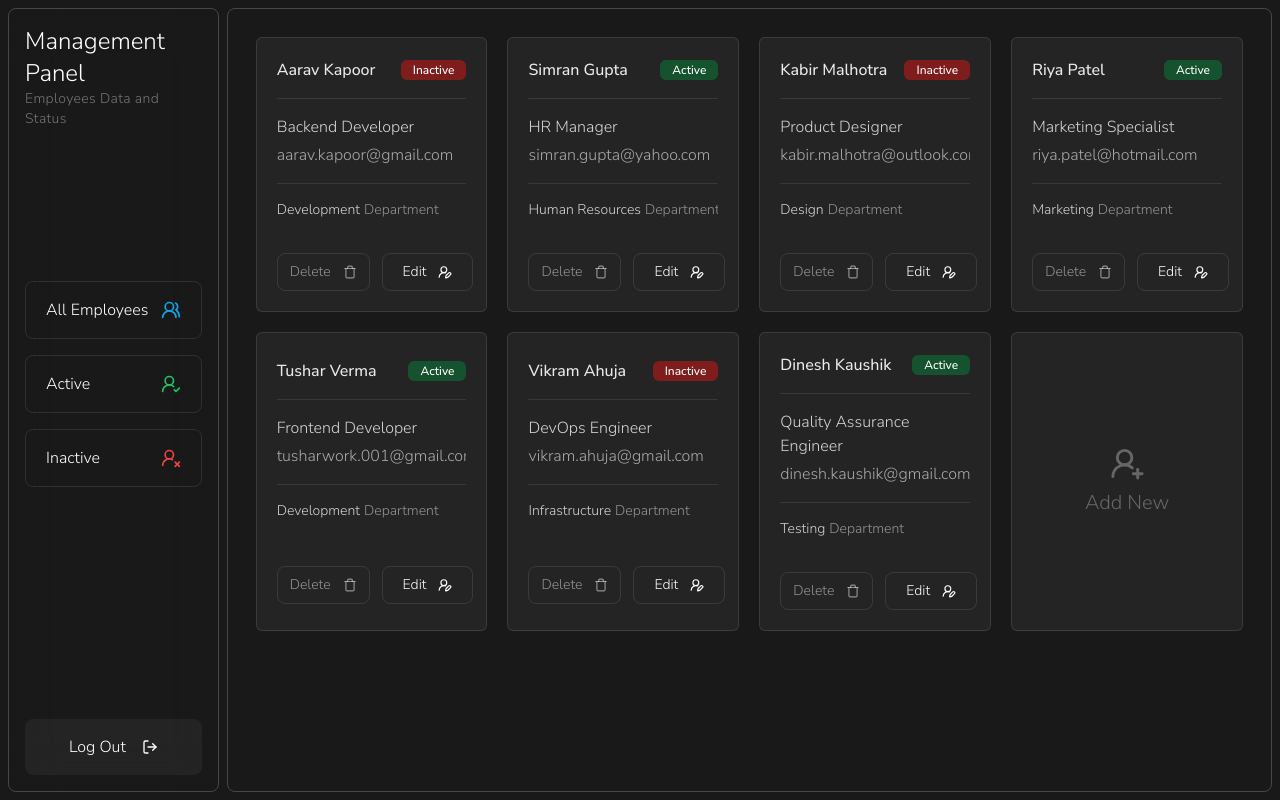
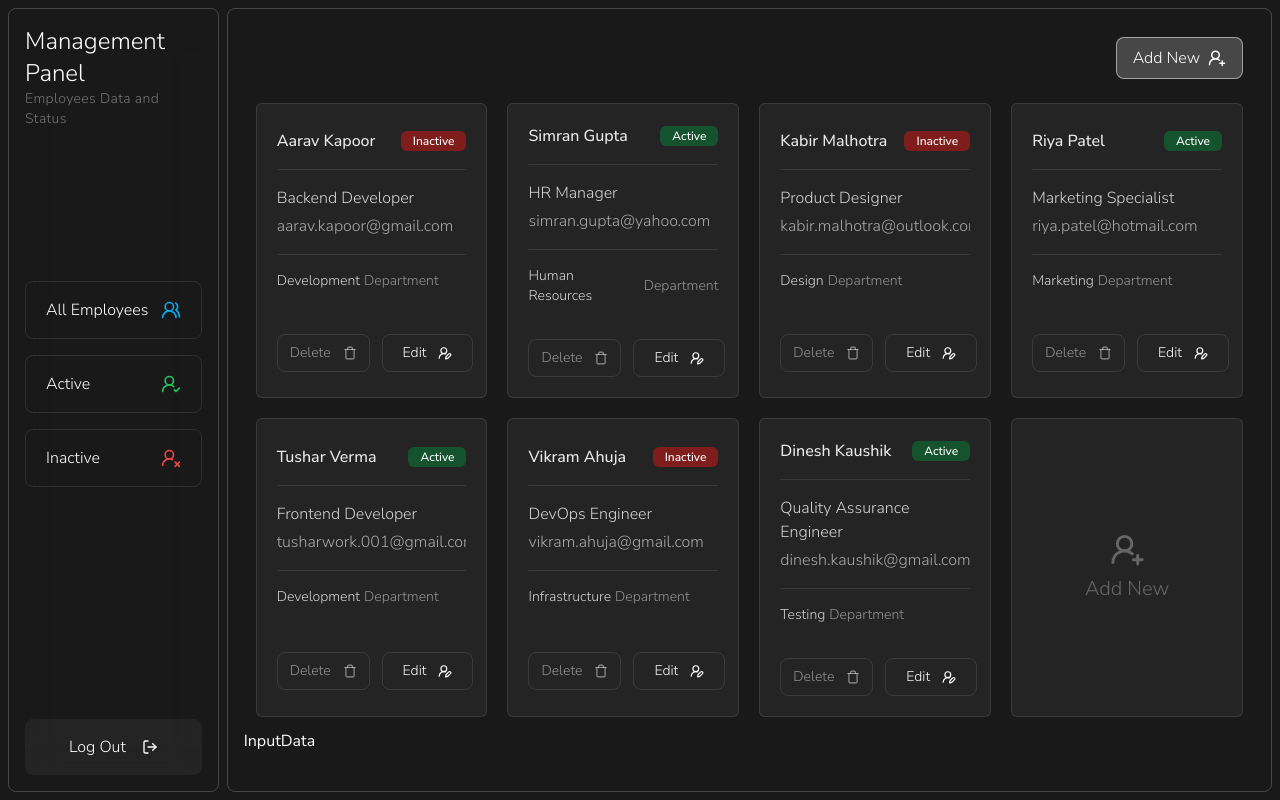
Before and after one commit to gitboytushar/RBAC-Management-App, a React (Vite) app in the folder frontend/: page / in a window 1280 px wide. Built offline with nearby package versions, Linux system fonts and the light colour scheme.

Commit message:
Add btn for new data input

```diff
--- a/frontend/src/App.jsx
+++ b/frontend/src/App.jsx
@@ -7,7 +7,7 @@ import Inactive from './pages/Inactive'
 
 function App () {
   return (
-    <div className='bg-black/90 text-white h-screen p-2'>
+    <div className='bg-black/90 text-white h-screen p-2 relative'>
       <Router>
         <Routes>
           {/* entry point */}
--- a/frontend/src/components/Home/Cards.jsx
+++ b/frontend/src/components/Home/Cards.jsx
@@ -7,7 +7,7 @@ import {
   TooltipTrigger
 } from '@/components/ui/tooltip'
 
-const Cards = () => {
+const Cards = ({ home }) => {
   const employees = [
     {
       id: 1,
@@ -116,7 +116,7 @@ const Cards = () => {
 
               <hr className='my-4 rounded-full opacity-10' />
 
-              <p className='mt-4 flex items-center justify-center md:justify-start gap-1 text-sm overflow-x-auto whitespace-nowrap hide-the-scrollbar'>
+              <p className='mt-4 flex flex-col md:flex-row items-center justify-center md:justify-start gap-1 gap-y-0 text-sm'>
                 <span className='text-white/80'>{items.department}</span>
                 <span className='text-white/50'>Department</span>
               </p>
@@ -126,11 +126,11 @@ const Cards = () => {
 
             {/* edit data buttons */}
             <div className='flex flex-col md:flex-row items-center justify-between gap-3'>
-              <button className='py-2 px-3 w-full md:w-1/2 rounded-lg border border-white/10 bg-transparent hover:border-transparent hover:bg-white/5 transition-all duration-300 ease-in-out flex items-center justify-center gap-3 text-white/50 hover:text-white'>
+              <button className='py-2 px-3 w-full md:w-1/2 rounded-lg border border-white/10 bg-transparent hover:border-transparent hover:bg-white/5 active:scale-95 transition-all duration-100 ease-in-out flex items-center justify-center gap-3 text-white/50 hover:text-white'>
                 <span className='text-sm'>Delete</span>
                 <Trash size={14} />
               </button>
-              <button className='py-2 px-5 w-full md:w-1/2 rounded-lg border border-white/10 bg-transparent hover:border-transparent hover:bg-white/5 transition-all duration-300 ease-in-out flex items-center justify-center gap-3'>
+              <button className='py-2 px-5 w-full md:w-1/2 rounded-lg border border-white/10 bg-transparent hover:border-transparent hover:bg-white/5 active:scale-95 transition-all duration-100 ease-in-out flex items-center justify-center gap-3'>
                 <span className='text-sm'>Edit</span>
                 <UserRoundPen size={14} />
               </button>
@@ -139,6 +139,7 @@ const Cards = () => {
         ))}
 
       {/* add new data button */}
+      {home === 'true' && (
         <button className='border bg-white/5 border-white/10 active:scale-95 transition-all duration-200 ease-linear p-5 rounded-md font-light flex items-center justify-center min-h-[270px]'>
           <div className='text-white/30 flex flex-col-reverse items-center justify-center gap-2 w-fit p-2'>
             <span className='text-xl'>Add New</span>
@@ -147,6 +148,7 @@ const Cards = () => {
             </span>
           </div>
         </button>
+      )}
     </div>
   )
 }
--- /dev/null
+++ b/frontend/src/components/Home/InputData.jsx
@@ -0,0 +1,7 @@
+import React from 'react'
+
+const InputData = () => {
+  return <div>InputData</div>
+}
+
+export default InputData
--- a/frontend/src/pages/Active.jsx
+++ b/frontend/src/pages/Active.jsx
@@ -1,7 +1,12 @@
+import Cards from '@/components/Home/Cards'
 import React from 'react'
 
 const Active = () => {
-  return <div className='text-green-400'>Active employees</div>
+  return (
+    <div>
+      <Cards home={'false'} />
+    </div>
+  )
 }
 
 export default Active
--- a/frontend/src/pages/AllEmployees.jsx
+++ b/frontend/src/pages/AllEmployees.jsx
@@ -1,11 +1,26 @@
 import React from 'react'
 import Cards from '../components/Home/Cards'
+import { UserRoundPlus } from 'lucide-react'
+import InputData from '@/components/Home/InputData'
 
 const AllEmployees = () => {
   return (
-    <div>
-      <Cards />
-    </div>
+    <>
+      <div>
+        {/* cta btn - add new employee */}
+        <div className='w-full flex justify-center md:justify-end px-3 my-3'>
+          <button className='py-2 px-4 w-full md:w-fit rounded-lg border border-white/50 bg-white/20 hover:border-transparent active:scale-95 transition-colors duration-300 ease-linear flex items-center justify-center gap-2'>
+            <span className='text-md font-light'>Add New</span>
+            <UserRoundPlus size={18} />
+          </button>
+        </div>
+
+        {/* saved cards */}
+        <Cards home={'true'} />
+      </div>
+
+      <InputData />
+    </>
   )
 }
 
--- a/frontend/src/pages/Home.jsx
+++ b/frontend/src/pages/Home.jsx
@@ -38,7 +38,7 @@ const Home = () => {
         {!isSidebarOpen && (
           <button
             onClick={toggleSidebar}
-            className='absolute z-30 lg:hidden top-11 -left-7 bg-white rounded-r-full py-1 pl-10 pr-1'
+            className='absolute z-30 lg:hidden top-28 md:top-[34px] -left-7 bg-white rounded-r-full py-1 pl-10 pr-1'
           >
             <CircleChevronRight size={25} color='#000' />
           </button>
--- a/frontend/src/pages/Inactive.jsx
+++ b/frontend/src/pages/Inactive.jsx
@@ -1,7 +1,12 @@
+import Cards from '@/components/Home/Cards'
 import React from 'react'
 
 const Inactive = () => {
-  return <div className='text-red-500'>Inactive employees</div>
+  return (
+    <div>
+      <Cards home={'false'} />
+    </div>
+  )
 }
 
 export default Inactive
```
Lines whose indentation alone changed are shown as unchanged.
